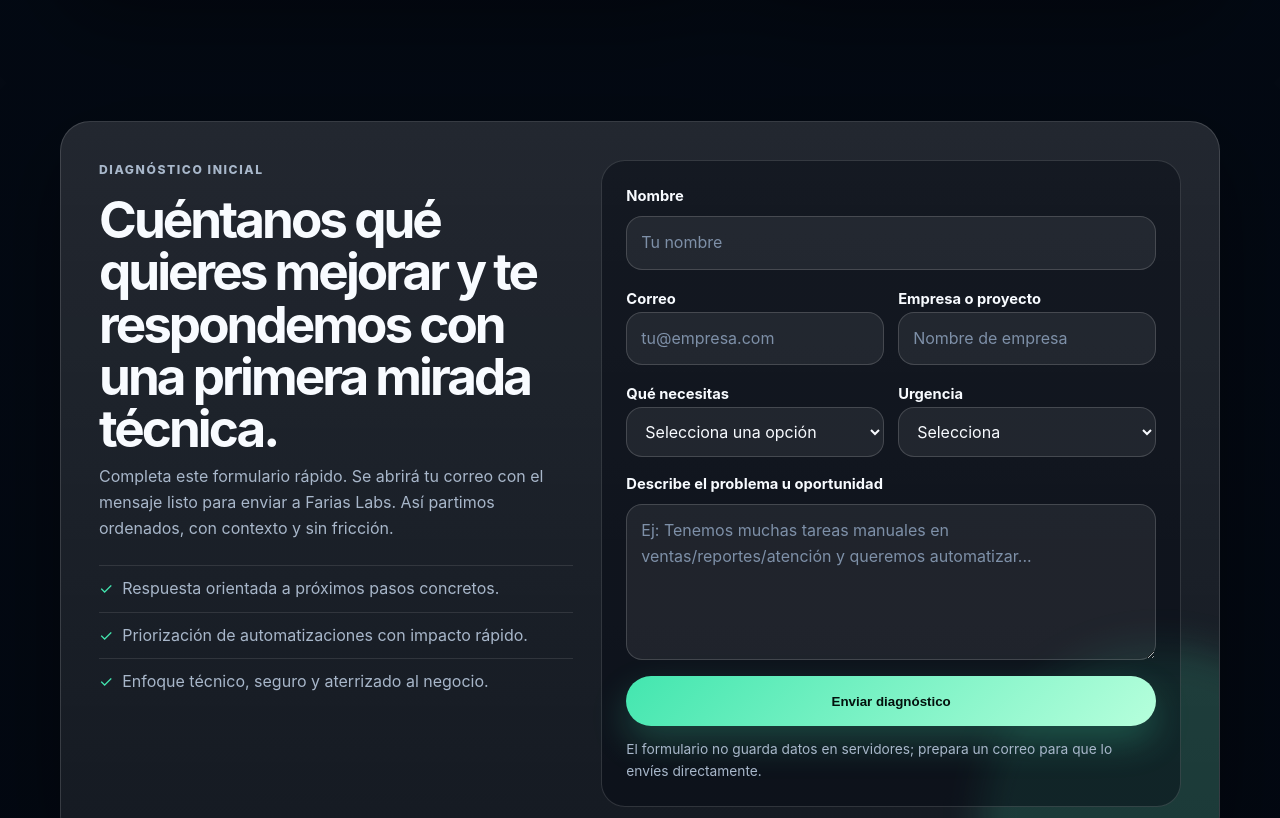
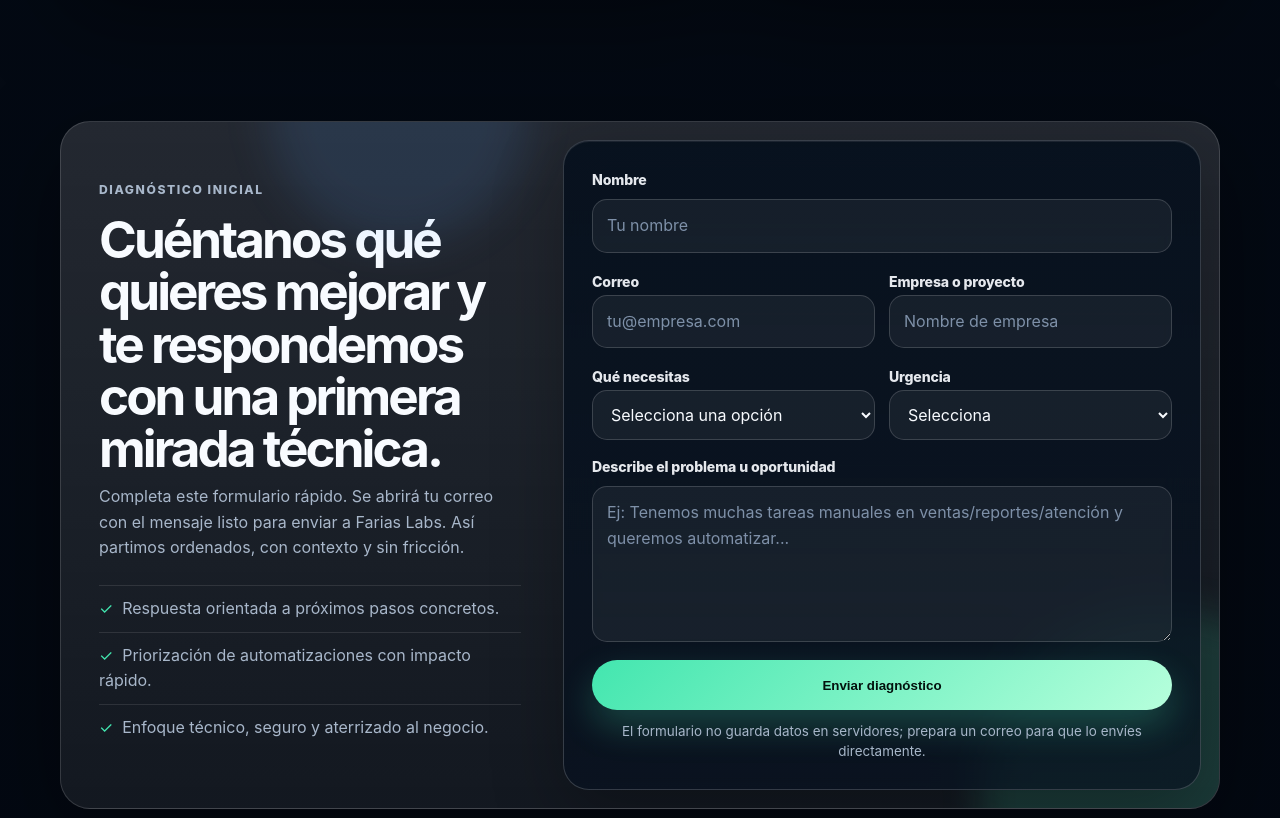
Before and after one commit to Yeezyboyskn/landing_oscar, a plain HTML site: page index.html in a window 1280 px wide. Shown: the part 4900-5718 px from the top of the page. Drawn offline with Linux system fonts and the light colour scheme.

Commit message:
Polish lead form visual integration

```diff
--- a/styles.css
+++ b/styles.css
@@ -145,25 +145,27 @@ h3 { font-size: 1.24rem; letter-spacing: -0.028em; margin-bottom: 10px; }
 
 .cta-section { padding-top: 38px; }
 .cta-box { padding: 38px; display: grid; grid-template-columns: 1fr auto; align-items: center; gap: 28px; overflow: hidden; }
-.contact-box { grid-template-columns: 0.9fr 1.1fr; align-items: start; }
+.contact-box { grid-template-columns: minmax(0, 0.84fr) minmax(420px, 1.16fr); align-items: stretch; gap: 22px; padding: 18px; background: linear-gradient(180deg, rgba(255,255,255,0.13), rgba(255,255,255,0.065)); }
+.contact-copy { padding: 22px 20px; align-self: center; }
 .cta-box::before { content: ""; position: absolute; inset: auto -120px -160px auto; width: 360px; height: 360px; border-radius: 999px; background: rgba(67,230,175,0.16); filter: blur(18px); }
+.cta-box::after { content: ""; position: absolute; inset: -140px auto auto 18%; width: 260px; height: 260px; border-radius: 999px; background: rgba(90,167,255,0.12); filter: blur(22px); }
 .cta-box > * { position: relative; }
 .cta-box h2 { margin-bottom: 10px; }
 .contact-actions { justify-content: flex-end; }
 .contact-promises { margin: 24px 0 0; padding: 0; list-style: none; }
 .contact-promises li { color: var(--muted); padding: 10px 0; border-top: 1px solid rgba(255,255,255,0.10); }
 .contact-promises li::before { content: "✓"; color: var(--brand); margin-right: 9px; }
-.lead-form { display: grid; gap: 16px; padding: 24px; border: 1px solid rgba(255,255,255,0.14); border-radius: 24px; background: rgba(3, 8, 17, 0.42); }
+.lead-form { display: grid; gap: 16px; padding: 28px; border: 1px solid rgba(255,255,255,0.18); border-radius: 26px; background: linear-gradient(180deg, rgba(6,16,29,0.92), rgba(7,17,31,0.72)); box-shadow: inset 0 1px 0 rgba(255,255,255,0.08), 0 22px 70px rgba(0,0,0,0.28); backdrop-filter: blur(18px); }
 .form-row { display: grid; gap: 8px; }
 .two-cols { grid-template-columns: repeat(2, 1fr); gap: 14px; }
-.lead-form label { color: var(--text); font-weight: 750; font-size: 0.92rem; }
-.lead-form input, .lead-form select, .lead-form textarea { width: 100%; border: 1px solid rgba(255,255,255,0.16); border-radius: 16px; background: rgba(255,255,255,0.07); color: var(--text); padding: 13px 14px; font: inherit; outline: none; }
+.lead-form label { color: rgba(248,251,255,0.92); font-weight: 780; font-size: 0.88rem; letter-spacing: -0.01em; }
+.lead-form input, .lead-form select, .lead-form textarea { width: 100%; border: 1px solid rgba(255,255,255,0.16); border-radius: 15px; background: rgba(255,255,255,0.055); color: var(--text); padding: 13px 14px; font: inherit; outline: none; transition: border-color 0.2s ease, box-shadow 0.2s ease, background 0.2s ease; }
 .lead-form textarea { resize: vertical; min-height: 132px; }
 .lead-form input::placeholder, .lead-form textarea::placeholder { color: var(--muted-2); }
-.lead-form input:focus, .lead-form select:focus, .lead-form textarea:focus { border-color: rgba(67,230,175,0.65); box-shadow: 0 0 0 4px rgba(67,230,175,0.10); }
+.lead-form input:focus, .lead-form select:focus, .lead-form textarea:focus { border-color: rgba(67,230,175,0.72); background: rgba(255,255,255,0.075); box-shadow: 0 0 0 4px rgba(67,230,175,0.10); }
 .lead-form select option { color: #06101d; }
-.form-submit { border: 0; cursor: pointer; width: 100%; }
-.form-note { color: var(--muted-2); font-size: 0.86rem; margin: -4px 0 0; }
+.form-submit { border: 0; cursor: pointer; width: 100%; margin-top: 2px; }
+.form-note { color: var(--muted-2); font-size: 0.84rem; line-height: 1.45; margin: -4px 0 0; text-align: center; }
 
 .footer { display: flex; justify-content: space-between; gap: 20px; color: var(--muted); padding: 34px 0 50px; border-top: 1px solid var(--line); }
 .footer a { color: var(--brand); }
```
